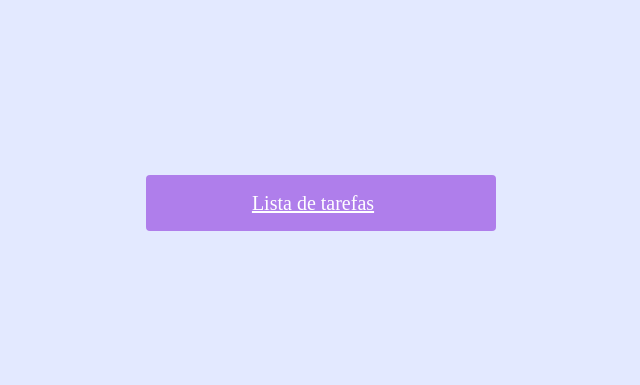
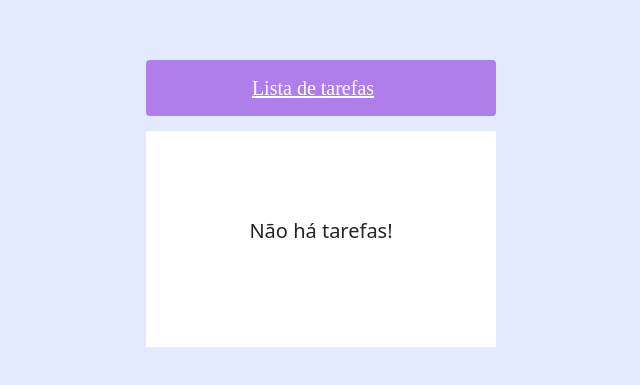
Before and after one commit to joaovxsantos/Todo-List, a React (Create React App) app: page / in a window 1280 px wide. Shown: the part 157-542 px from the top of the page, without its empty margins (319-959 px from the left). Built offline with nearby package versions, Linux system fonts and the light colour scheme.

Commit message:
Estilo Navbar-collapse e seus elementos

```diff
--- a/src/App.css
+++ b/src/App.css
@@ -32,3 +32,56 @@
 }
 
 /* Fim do Head */
+
+
+/* Inicio NavBar-collapse */
+
+.container .navbar-nav {
+  width: 350px;
+  max-width: 90vw;
+  min-height: 200px;
+  margin: auto;
+  margin-top: 15px;
+  background: var(--white);
+}
+
+.container .navbar-nav p {
+  text-align: center;
+  line-height: 200px;
+  font-size: 20px;
+}
+
+.container .navbar-nav .nav-item {
+  color: var(--black);
+  padding: 0px 40px;
+  margin: 10px 0;
+  position: relative;
+}
+.container .navbar-nav .nav-item:first-of-type {
+  padding-top: 30px;
+}
+
+.container .navbar-nav .nav-item:last-of-type {
+  padding-bottom: 40px;
+}
+
+.container .navbar-nav .nav-item label {
+  cursor: pointer;
+  margin-left: 10px;
+}
+
+.navbar-nav .nav-item .fa-circle {
+  color: transparent;
+  border: 1px solid var(--black);
+  border-radius: 50%;
+  font-size: 10px;
+  cursor: pointer;
+  overflow: hidden;
+}
+.navbar-nav .nav-item .bi-trash {
+  cursor: pointer;
+  position: absolute;
+  right: 15px;
+}
+
+/*Fim NavBar-collapse  */
--- a/src/App.js
+++ b/src/App.js
@@ -1,6 +1,8 @@
 import './App.css';
 import { useState, useEffect } from 'react';
 import 'bootstrap/dist/css/bootstrap.min.css';
+import List from './components/List';
+
 
 function App() {
 
@@ -21,7 +23,7 @@ function App() {
           </div>
           <div className="collapse navbar-collapse show" id="navbarNav">
             <ul className="navbar-nav">
-
+              {todos.length === 0 && <p>Não há tarefas!</p>}
             </ul>
           </div>
         </div>
--- /dev/null
+++ b/src/components/List.js
@@ -0,0 +1,14 @@
+const List = ({ todo, onClick, onDelete }) => {
+    return (
+        <>
+            <li className="nav-item">
+                <i className={`fas fa-circle ${todo.done ? 'done-circle' : ''}`} onClick={onClick}></i>
+                <label className={todo.done ? 'done' : ''} onClick={onClick}>{todo.title}</label>
+                <i className="bi bi-trash" onClick={onDelete}></i>
+            </li>
+        </>
+    )
+}
+
+
+export default List
```
